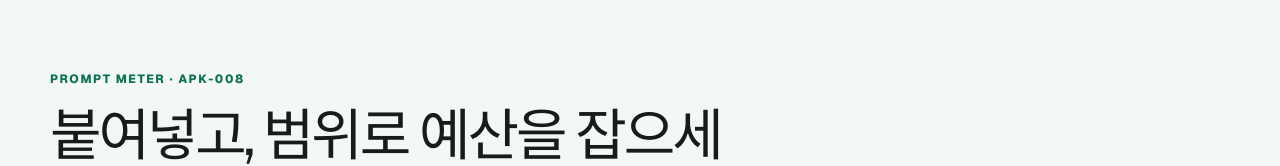
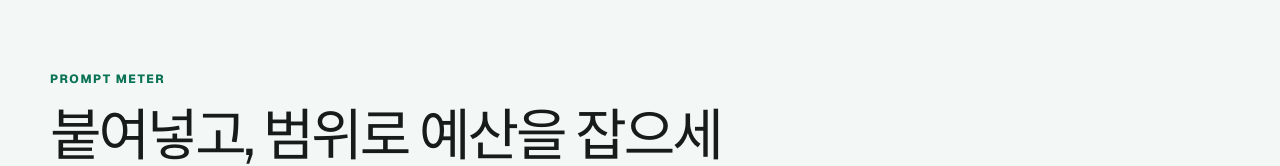
Before and after one commit to maxtop9843-byte/ai-pickkit, a Next.js app: page /prompt-token-calculator in a window 1280 px wide. Shown: the part 410-576 px from the top of the page. Built offline with nearby package versions, Linux system fonts and the light colour scheme.

Commit message:
fix(UX-002B): 프롬프트 도구 공개 UI 내부 작업 ID 제거 (#36)

```diff
--- a/src/components/prompt-cost-estimator.tsx
+++ b/src/components/prompt-cost-estimator.tsx
@@ -71,7 +71,7 @@ export default function PromptCostEstimator() {
     >
       <div className="prompt-estimator-heading">
         <div>
-          <p className="section-kicker">PROMPT METER · APK-008</p>
+          <p className="section-kicker">PROMPT METER</p>
           <h2 id="prompt-estimator-title">붙여넣고, 범위로 예산을 잡으세요</h2>
         </div>
         <p>
```
